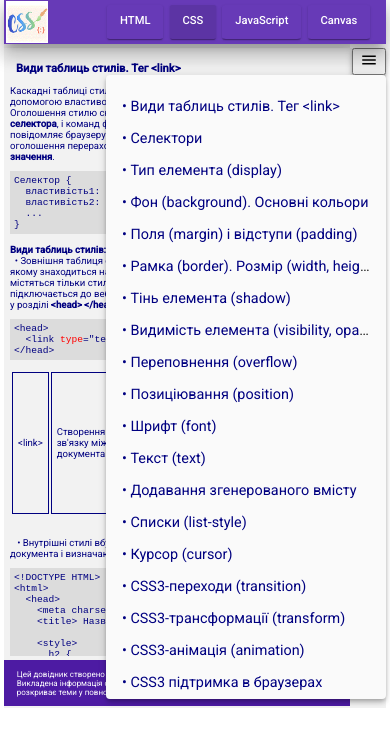
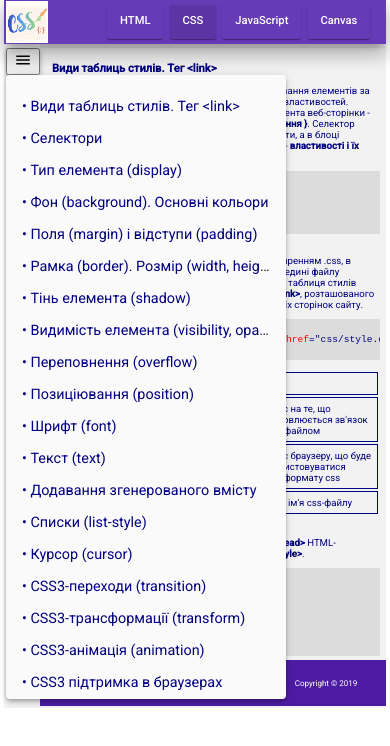
Before and after one commit to ivasiukTatiana/handbook, an Angular app: page /css in a window 390 px wide. Both pictures are taken after a click on the button "menu". Shown: the top 746 px of the page. Built offline with nearby package versions, Linux system fonts and the light colour scheme.

Commit message:
changed location of nav-button

```diff
--- a/src/app/content/content.component.html
+++ b/src/app/content/content.component.html
@@ -1,4 +1,16 @@
 <div class="wrap-container">
+
+  <div class=button-container>
+    <button mat-icon-button [matMenuTriggerFor]="menu" aria-label="button with a menu" class="menu-button mat-elevation-z4">
+        <mat-icon>menu</mat-icon>
+    </button>
+
+    <mat-menu #menu="matMenu" [class]="'backdrop'">
+      <button mat-menu-item *ngFor="let item of wholeContent">
+        <a [href]="item.href"> &bull; {{ item.title }}</a>
+      </button>
+    </mat-menu>
+  </div>
 
   <div class="content-container">
     <div class="content">
@@ -23,15 +35,5 @@
 
   </div>
 
-  <div class=button-container>
-    <button mat-icon-button [matMenuTriggerFor]="menu" aria-label="button with a menu" class="menu-button mat-elevation-z4">
-        <mat-icon>menu</mat-icon>
-    </button>
 
-    <mat-menu #menu="matMenu" [class]="'backdrop'">
-      <button mat-menu-item *ngFor="let item of wholeContent">
-        <a [href]="item.href"> &bull; {{ item.title }}</a>
-      </button>
-    </mat-menu>
-  </div>
 </div>
--- a/src/assets/contentstore/css/style.json
+++ b/src/assets/contentstore/css/style.json
@@ -1,3 +1,3 @@
 {
-  "css": "pre {padding: 4px; background: rgb(220, 220, 220); overflow-x: auto;} pre .color-red {color: red;} pre i, table i {color: green;} .table td, th {border: 1px solid; padding: 5px;} th {font-size: 0.8rem;} table h4 {margin-top: 1.2rem; margin-bottom: 0.8rem;} .tooltip-style {background: rgb(143, 145, 167); font-size: 0.8rem;} .mnull {margin: 0;} .basecolor {color: #000080;} .table .td-code {font-family: monospace; border-top: 0; background: rgb(230, 230, 230);} .img-f-l {float:left; margin:5px;} .table .td-canvas {width:160px; background: rgb(230, 230, 230);} .flex-container {display: flex; align-items: center;} .flex-container img {padding: 3px; box-shadow: 1px 1px 3px rgb(170, 170, 170);} @media (min-width: 320px) and (max-width: 860px) {.flex-container img{width: 40%;}} @media (min-width: 320px) and (max-width: 600px) {.img-f-l{width: 40%;}} .td-25 {width:25%;} .td-60 {width:60%;} .td-50 {width:50%;} @media (min-width: 320px) and (max-width: 700px) {canvas{width: 100px;} .table .td-canvas {width:105px;}} @media (min-width: 320px) and (max-width: 450px) {.table .td-code {font-size: 0.5rem;}}"
+  "css": "pre {padding: 4px; background: rgb(220, 220, 220); overflow-x: auto;} pre .color-red {color: red;} pre i, table i {color: green;} .table td, th {border: 1px solid; padding: 5px;} th {font-size: 0.8rem;} table h4 {margin-top: 1.2rem; margin-bottom: 0.8rem;} .tooltip-style {background: rgb(143, 145, 167); font-size: 0.8rem;} .mnull {margin: 0;} .basecolor {color: #000080;} .table .td-code {font-family: monospace; border-top: 0; background: rgb(230, 230, 230);} .img-f-l {float:left; margin:5px;} .table .td-canvas {width:160px; background: rgb(230, 230, 230);} .flex-container {display: flex; align-items: center;} .flex-container img {padding: 3px; box-shadow: 1px 1px 3px rgb(170, 170, 170);} @media (min-width: 320px) and (max-width: 860px) {.flex-container img{width: 40%;}} @media (min-width: 320px) and (max-width: 600px) {.img-f-l{width: 40%;}} .td-25 {width:25%;} .td-60 {width:60%;} .td-50 {width:50%; th{font-size: 0.4rem;}} @media (min-width: 320px) and (max-width: 700px) {canvas{width: 100px;} .table .td-canvas {width:105px;}} @media (min-width: 320px) and (max-width: 450px) {.table .td-code {font-size: 0.5rem;}} .table-flex{display:flex; flex-wrap:wrap;}"
 }
```
Also changed, not shown: src/assets/contentstore/contenthtml.json (+1 -1 lines), 4 other files (tests, documents, lock files or other folders).
